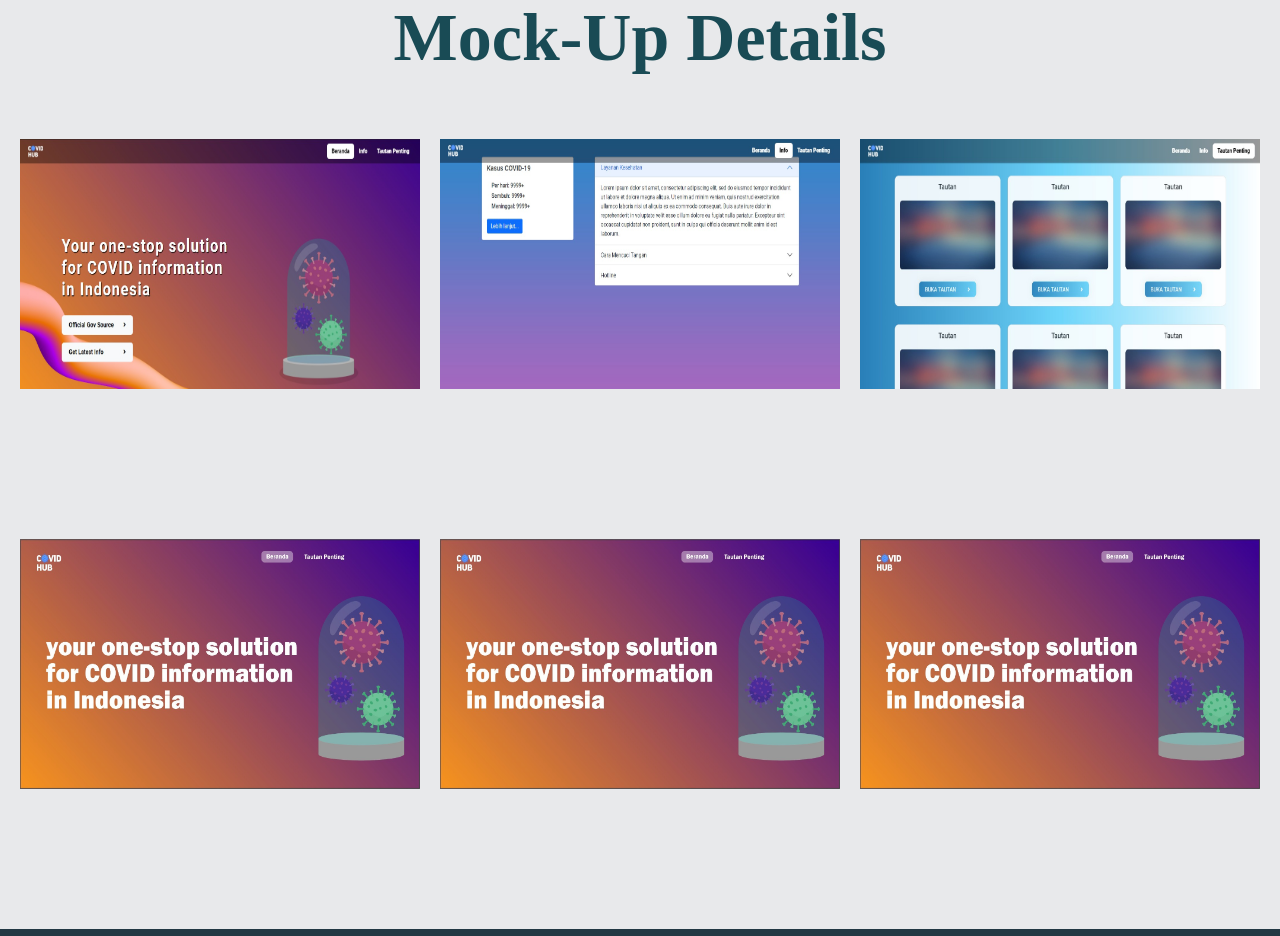
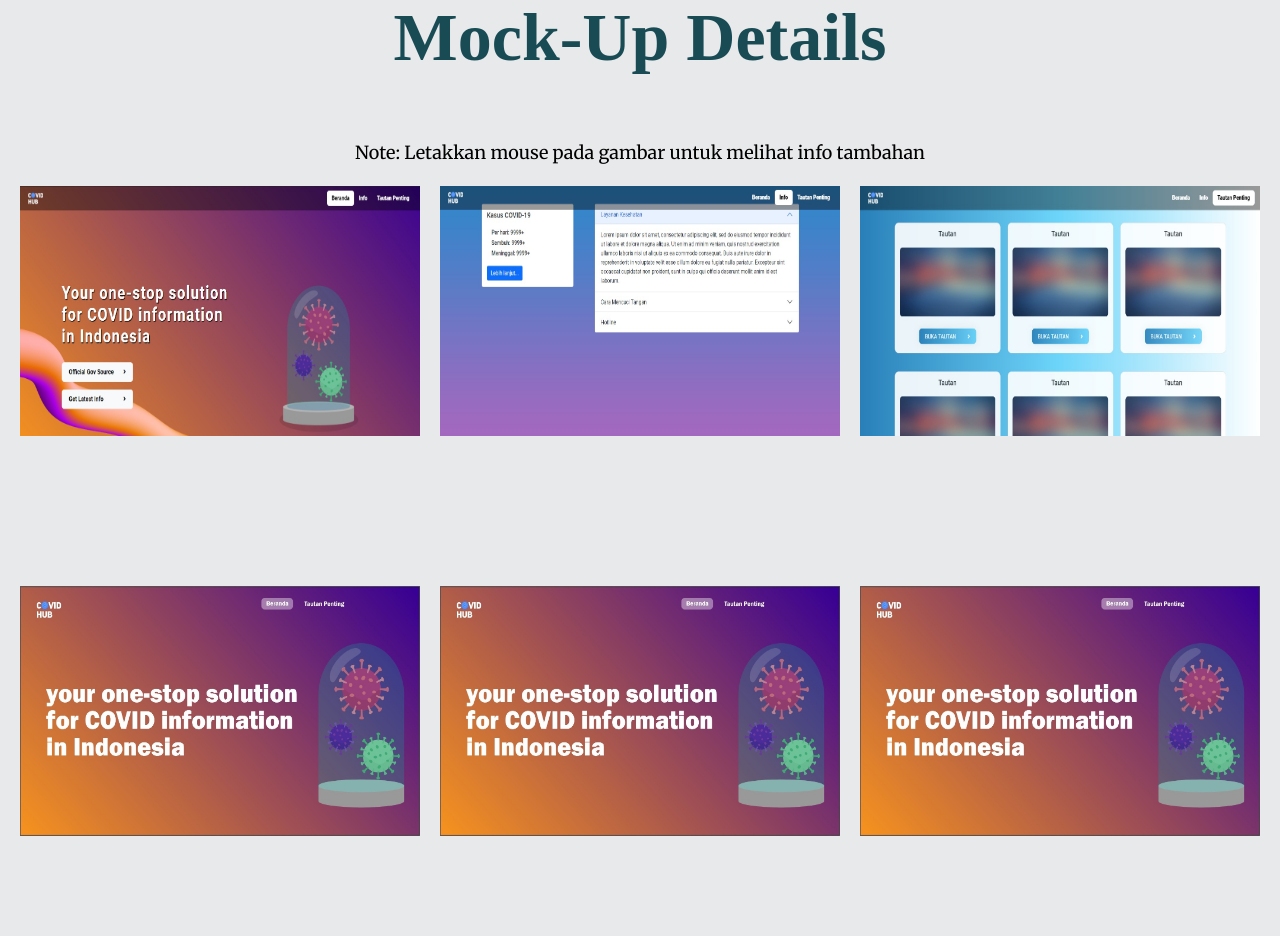
Before and after one commit to StevenWen81/Presentasi_Milestone_SPARTA, a plain HTML site: page index.html in a window 1280 px wide. Shown: the part 4011-4947 px from the top of the page. Drawn offline with Linux system fonts and the light colour scheme; a web font is replaced by a local one.

Commit message:
Update index.html

```diff
--- a/index.html
+++ b/index.html
@@ -107,6 +107,9 @@
 
             <section class="contain" id="detail">
                 <h1>Mock-Up Details</h1>
+                <div class="hoverinfo">
+                    <p>Note: Letakkan mouse pada gambar untuk melihat info tambahan</p>
+                </div>
                 <div class="presentation-img">
                     <div id="presentation1-div" class="presentation-div">
                         <img src="img/desktop_1.jpg" alt="" id="presentation1" class="presentation">
```
